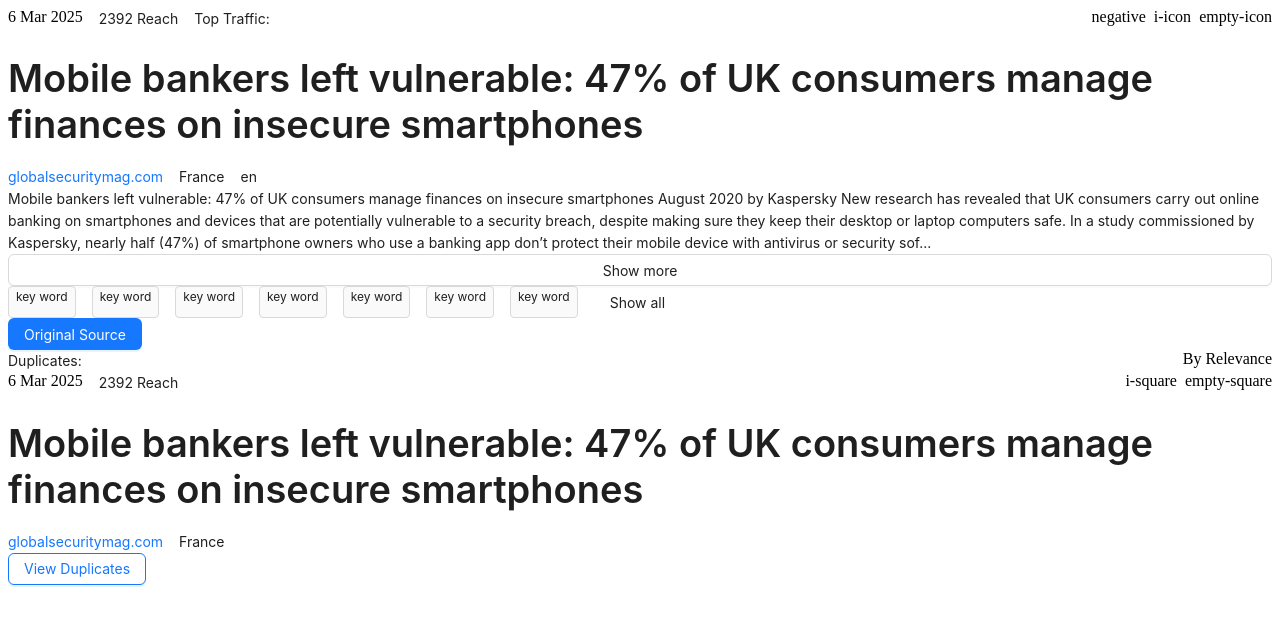
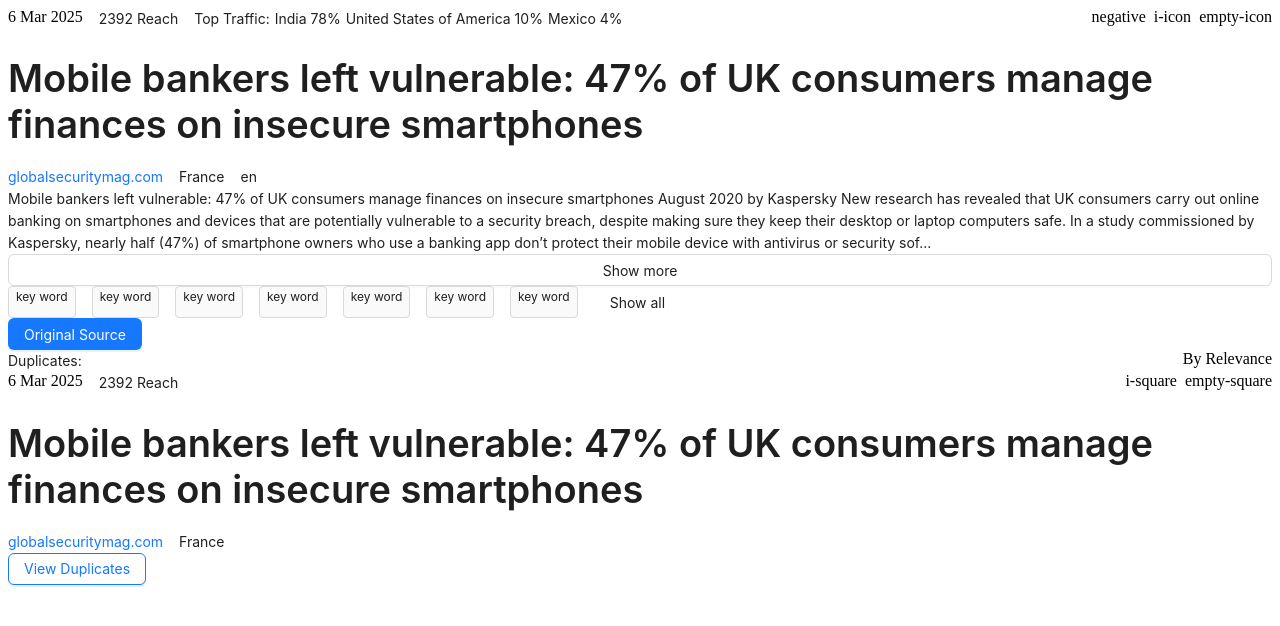
Before and after one commit to gr-sv/newsblock, a React (Create React App) app: page / in a window 1280 px wide. Shown: the top 626 px of the page. Built offline with nearby package versions, Linux system fonts and the light colour scheme.

Commit message:
Add component TopTraffic

```diff
--- a/src/App.js
+++ b/src/App.js
@@ -1,6 +1,7 @@
 import { Button, Flex, Tag, Typography } from 'antd';
 import { data } from './data.js';
 import DateOfNews from './components/shared/date/dateOfNews.jsx';
+import TopTraffic from './components/shared/topTraffic/topTraffic.jsx'
 const { Link, Text, Title } = Typography;
 
 function App() {
@@ -10,7 +11,7 @@ function App() {
 			<Flex gap='middle'>
 				<DateOfNews />
 				<Text>{data?.REACH} Reach</Text>
-				<Text>Top Traffic:</Text>
+				<TopTraffic />
 			</Flex>
 
 			<Flex gap='small'>
--- /dev/null
+++ b/src/components/shared/topTraffic/topTraffic.jsx
@@ -0,0 +1,21 @@
+import React from 'react';
+import { data } from '../../../data.js';
+import { Flex, Typography } from 'antd';
+const { Text } = Typography;
+
+function TopTraffic () {
+
+	return (
+		<Flex gap='5px'>
+			<Text>Top Traffic:</Text>
+
+			{(data?.TRAFFIC).map(traffic => (
+				<Text>
+					{`${traffic.value} ${Math.round(traffic.count * 100)}%`}
+				</Text>
+			))}
+		</Flex>
+	)
+}
+
+export default TopTraffic;
```
